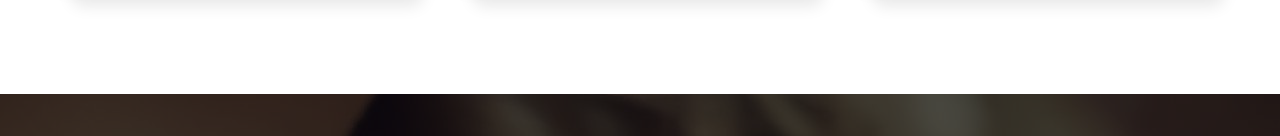
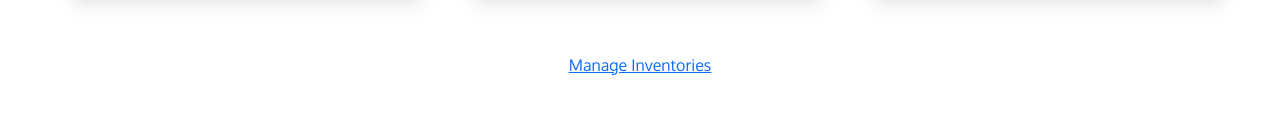
Before and after one commit to anannanur/perfume-inventory-management-website-client, a React (Create React App) app: page / in a window 1280 px wide. Shown: the part 2533-2669 px from the top of the page. Built offline with nearby package versions, Linux system fonts and the light colour scheme.

Commit message:
notfound page addeda

```diff
--- a/src/App.js
+++ b/src/App.js
@@ -7,6 +7,7 @@ import 'bootstrap/dist/css/bootstrap.min.css';
 import ManageItems from './Pages/ManageItems/ManageItems';
 import MyItem from './Pages/MyItem/MyItem';
 import SingleItem from './Pages/SingleItem/SingleItem';
+import NotFound from './Pages/Shared/NotFound/NotFound';
 
 function App() {
   return (
@@ -19,6 +20,7 @@ function App() {
         <Route path="/manageitems" element={<ManageItems />} />
 
         <Route path="/myitem" element={<MyItem />} />
+        <Route path='*' element={<NotFound/>}/>
       </Routes>
       <Footer></Footer>
     </div>
--- a/src/Pages/Home/Items/Items.js
+++ b/src/Pages/Home/Items/Items.js
@@ -20,6 +20,9 @@ const Items = () => {
                         item={item}></Item>)
                 }
             </div>
+            <div className='text-center mt-5'>
+                <button type="button" class="btn btn-link">Manage Inventories</button>
+            </div>
         </div>
     );
 };
--- /dev/null
+++ b/src/Pages/Shared/NotFound/NotFound.js
@@ -0,0 +1,18 @@
+import React from 'react';
+import img from '../../../images/404.gif';
+
+const NotFound = () => {
+    return (
+        <div style={{ backgroundColor: 'rgb(96, 55, 107)' }}>
+            <div className="container">
+                <div className="row">
+                    <div className="col-md-12 d-flex justify-content-center align-items-center">
+                        <img src={img} alt="" className='w-50 h-100' />
+                    </div>
+                </div>
+            </div>
+        </div>
+    );
+};
+
+export default NotFound;
```
Also changed, not shown: src/images/404.gif (added).
